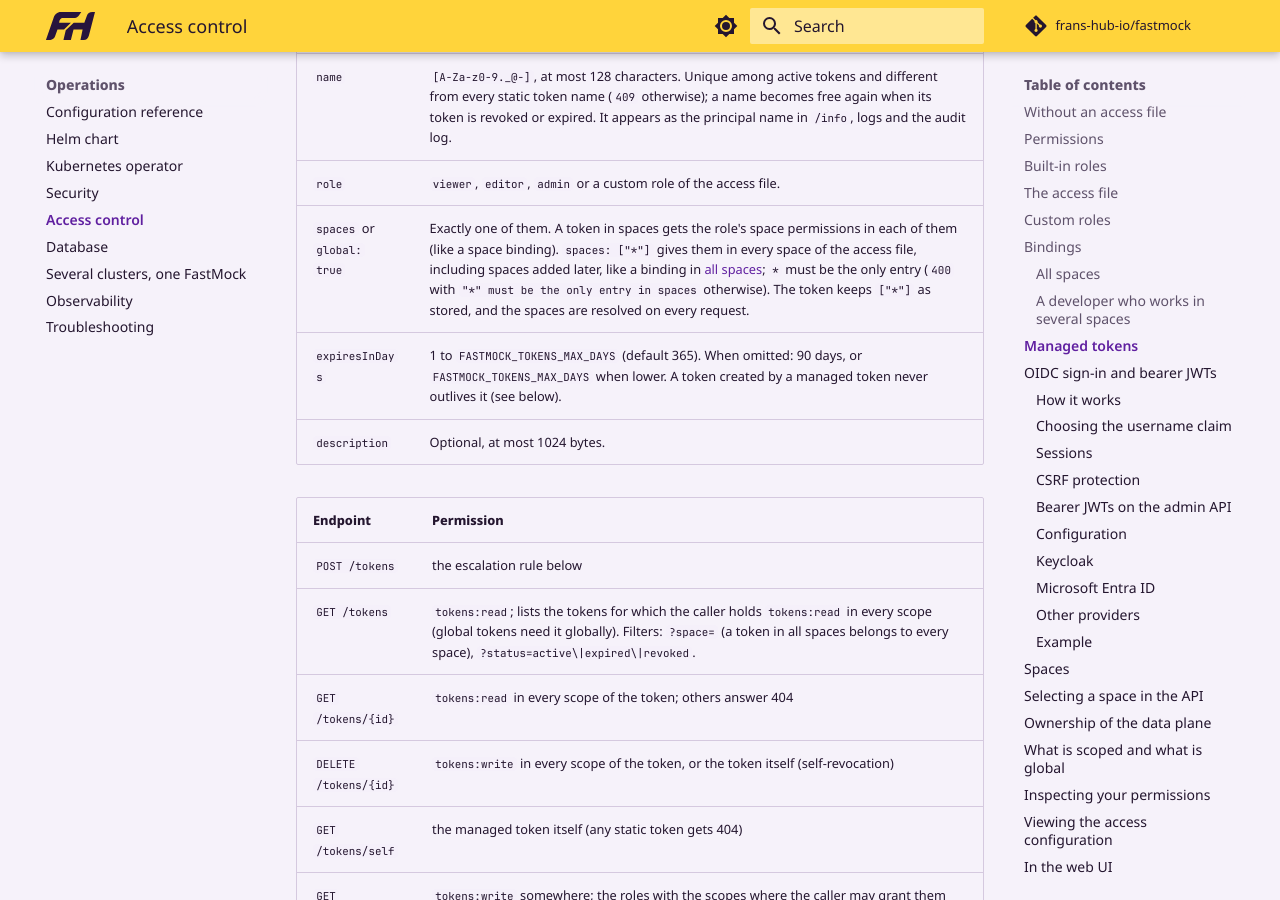
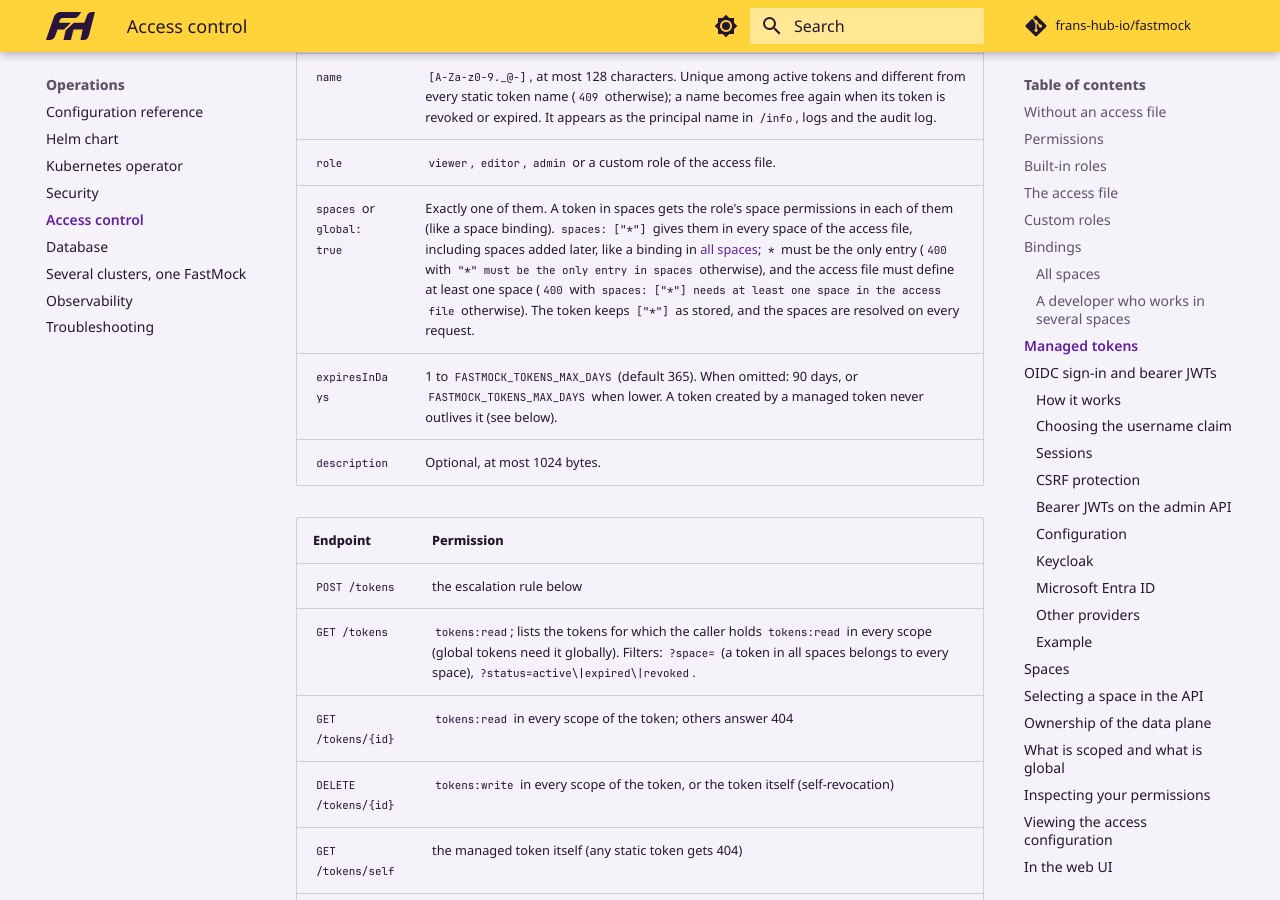
Before and after one commit to frans-hub-io/fastmock, an MkDocs documentation site: the page built from docs/operations/access-control.md, in a window 1280 px wide and 900 px high, scrolled down 8389 px. Built offline with MkDocs 1.6.1 and Material for MkDocs 9.7.7, drawn with Linux system fonts in a browser that asks for light colours; comment, search, counter and statistics services are not loaded.

Commit message:
Note that all-spaces tokens need at least one space in the access file

```diff
--- a/docs/operations/access-control.md
+++ b/docs/operations/access-control.md
@@ -263,7 +263,7 @@ response; FastMock stores its SHA-256 hash. Store it in your secret manager righ
 |---|---|
 | `name` | `[A-Za-z0-9._@-]`, at most 128 characters. Unique among active tokens and different from every static token name (`409` otherwise); a name becomes free again when its token is revoked or expired. It appears as the principal name in `/info`, logs and the audit log. |
 | `role` | `viewer`, `editor`, `admin` or a custom role of the access file. |
-| `spaces` or `global: true` | Exactly one of them. A token in spaces gets the role's space permissions in each of them (like a space binding). `spaces: ["*"]` gives them in every space of the access file, including spaces added later, like a binding in [all spaces](#all-spaces); `*` must be the only entry (`400` with `"*" must be the only entry in spaces` otherwise). The token keeps `["*"]` as stored, and the spaces are resolved on every request. |
+| `spaces` or `global: true` | Exactly one of them. A token in spaces gets the role's space permissions in each of them (like a space binding). `spaces: ["*"]` gives them in every space of the access file, including spaces added later, like a binding in [all spaces](#all-spaces); `*` must be the only entry (`400` with `"*" must be the only entry in spaces` otherwise), and the access file must define at least one space (`400` with `spaces: ["*"] needs at least one space in the access file` otherwise). The token keeps `["*"]` as stored, and the spaces are resolved on every request. |
 | `expiresInDays` | 1 to `FASTMOCK_TOKENS_MAX_DAYS` (default 365). When omitted: 90 days, or `FASTMOCK_TOKENS_MAX_DAYS` when lower. A token created by a managed token never outlives it (see below). |
 | `description` | Optional, at most 1024 bytes. |
 
```
